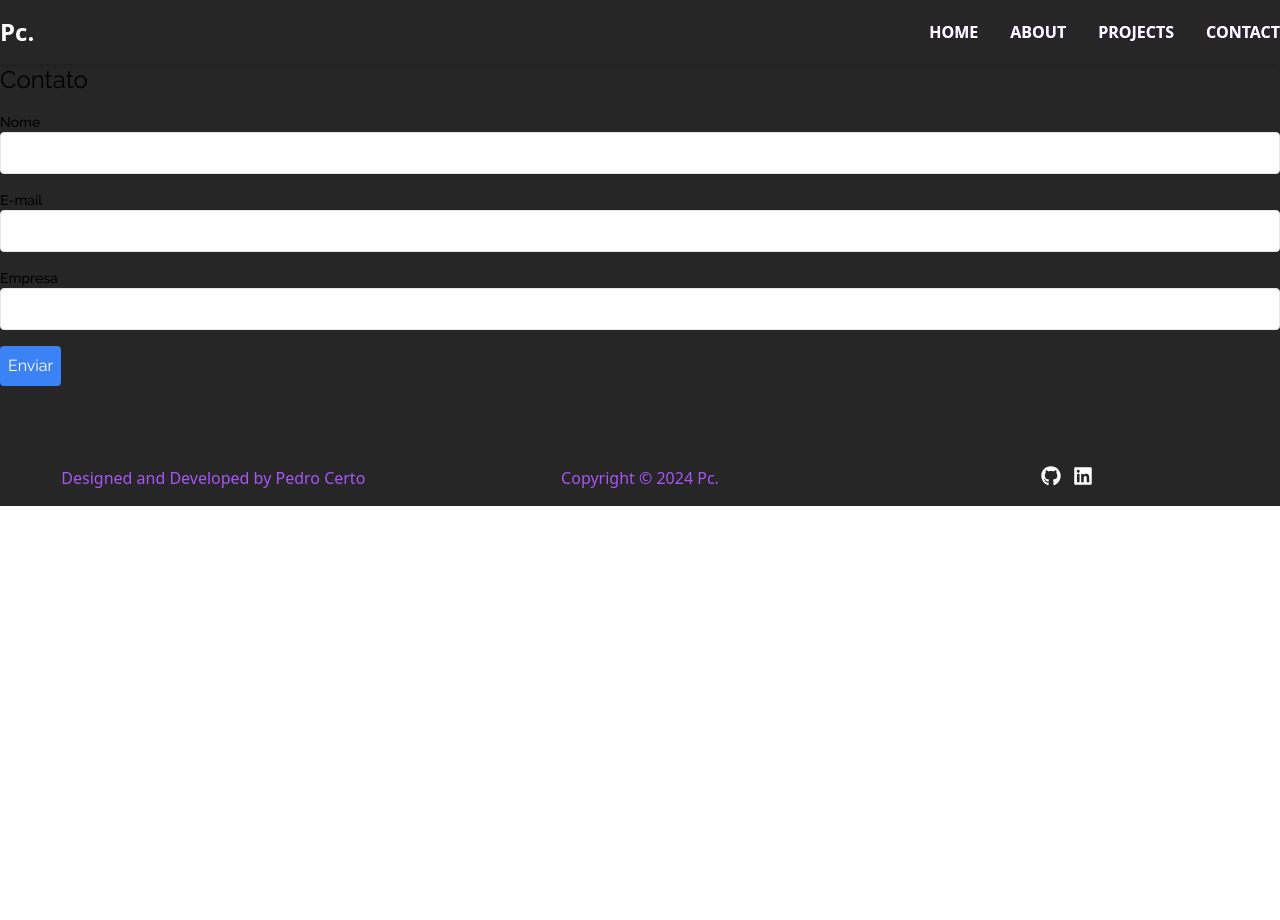
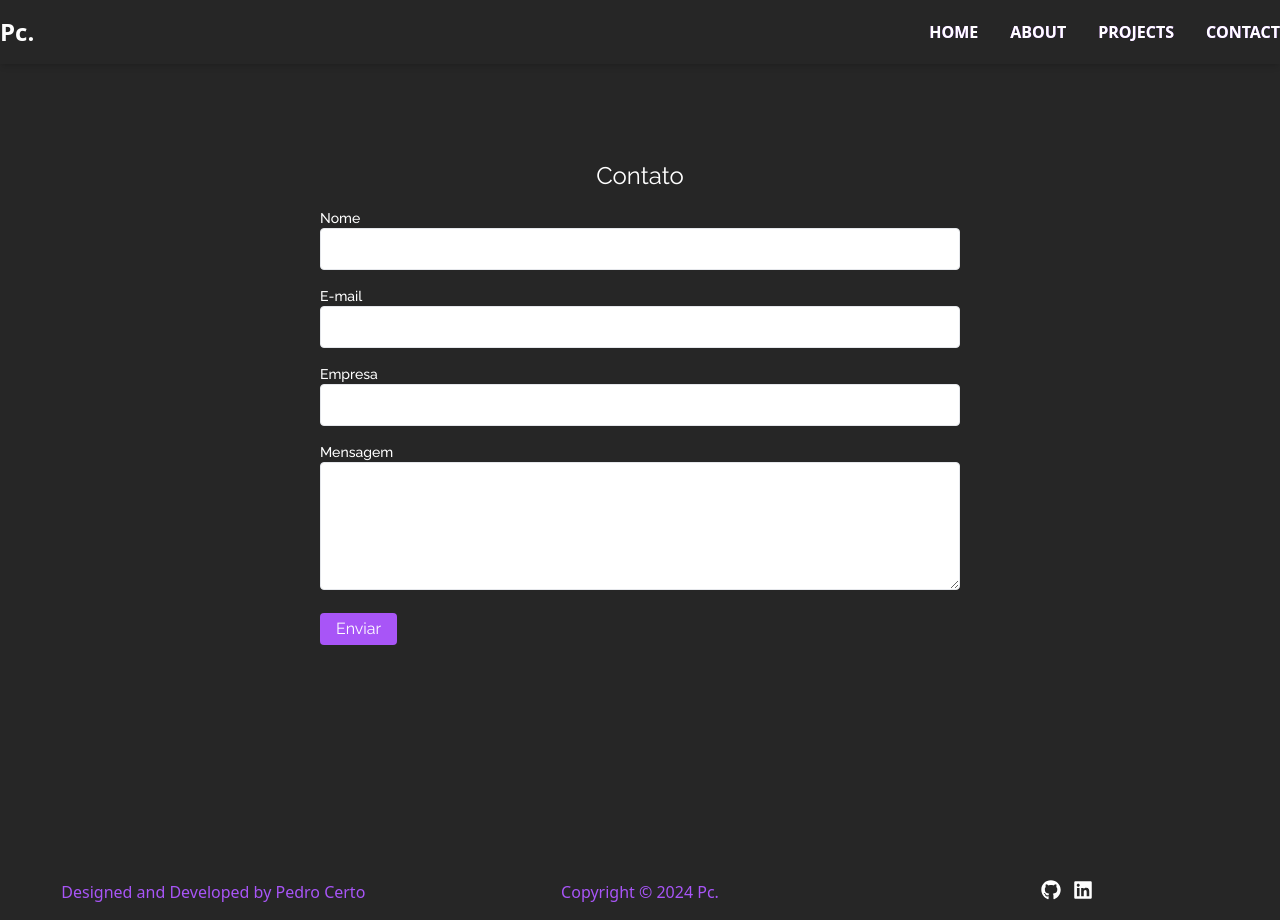
Before and after one commit to pedroamcerto/portfolio, a React (Vite) app: page /contact in a window 1280 px wide. Before the commit the page ends 800 px from the top, so only its background shows below. Built offline with nearby package versions, Linux system fonts and the light colour scheme; what tailwindcss-animated would draw is missing.

Commit message:
fix: contacts

```diff
--- a/src/pages/Contact.jsx
+++ b/src/pages/Contact.jsx
@@ -5,8 +5,12 @@ function Contact() {
   const [formData, setFormData] = useState({
     name: '',
     email: '',
-    company: ''
+    company: '',
+    message: '',
   });
+
+  // Estado para controlar se o formulário foi enviado
+  const [isSubmitted, setIsSubmitted] = useState(false);
 
   // Função para lidar com a mudança dos inputs
   const handleChange = (e) => {
@@ -20,15 +24,23 @@ function Contact() {
   const handleSubmit = (e) => {
     e.preventDefault(); // Evita o reload da página
     console.log(formData); // Printar os dados no console
+    setIsSubmitted(true); // Define que o formulário foi enviado
   };
 
   return (
-    <div className="container mx-auto bg-[#262626] mt-[4rem] pb-16 font-raleway">
-      <h2 className="text-2xl mb-4">Contato</h2>
-      <form onSubmit={handleSubmit}>
-        {/* Campo Nome */}
+    <div className='bg-[#262626] mt-[4rem] pb-16 font-raleway md:h-screen'>
+      <div className="pt-24">
+        <h2 className="text-2xl mb-4 text-center text-white">Contato</h2>
+
+        {/* Exibe a mensagem de sucesso se o formulário for enviado */}
+        {isSubmitted ? (
+          <div className="text-center text-green-500">
+            <p>Formulário enviado com sucesso! 🎉</p>
+          </div>
+        ) : (
+          <form className='w-4/5 md:w-1/2 m-auto' onSubmit={handleSubmit}>
             <div className="mb-4">
-          <label className="block text-sm font-medium">Nome</label>
+              <label className="block text-sm font-medium text-white">Nome</label>
               <input
                 type="text"
                 name="name"
@@ -39,9 +51,8 @@ function Contact() {
               />
             </div>
 
-        {/* Campo E-mail */}
             <div className="mb-4">
-          <label className="block text-sm font-medium">E-mail</label>
+              <label className="block text-sm font-medium text-white">E-mail</label>
               <input
                 type="email"
                 name="email"
@@ -52,9 +63,8 @@ function Contact() {
               />
             </div>
 
-        {/* Campo Empresa */}
             <div className="mb-4">
-          <label className="block text-sm font-medium">Empresa</label>
+              <label className="block text-sm font-medium text-white">Empresa</label>
               <input
                 type="text"
                 name="company"
@@ -65,14 +75,26 @@ function Contact() {
               />
             </div>
 
-        {/* Botão de envio */}
+            <div className="mb-4">
+                <label className="block text-sm font-medium text-white">Mensagem</label>
+                <textarea
+                    name="message"
+                    value={formData.message}
+                    onChange={handleChange}
+                    className="border rounded p-2 w-full h-32 text-start"
+                    required
+                />
+            </div>
+
             <button
               type="submit"
-          className="bg-blue-500 text-white p-2 rounded"
+              className="bg-purple-500 text-white py-1 px-4 rounded"
             >
               Enviar
             </button>
           </form>
+        )}
+      </div>
     </div>
   );
 }
```
Lines whose indentation alone changed are shown as unchanged.
